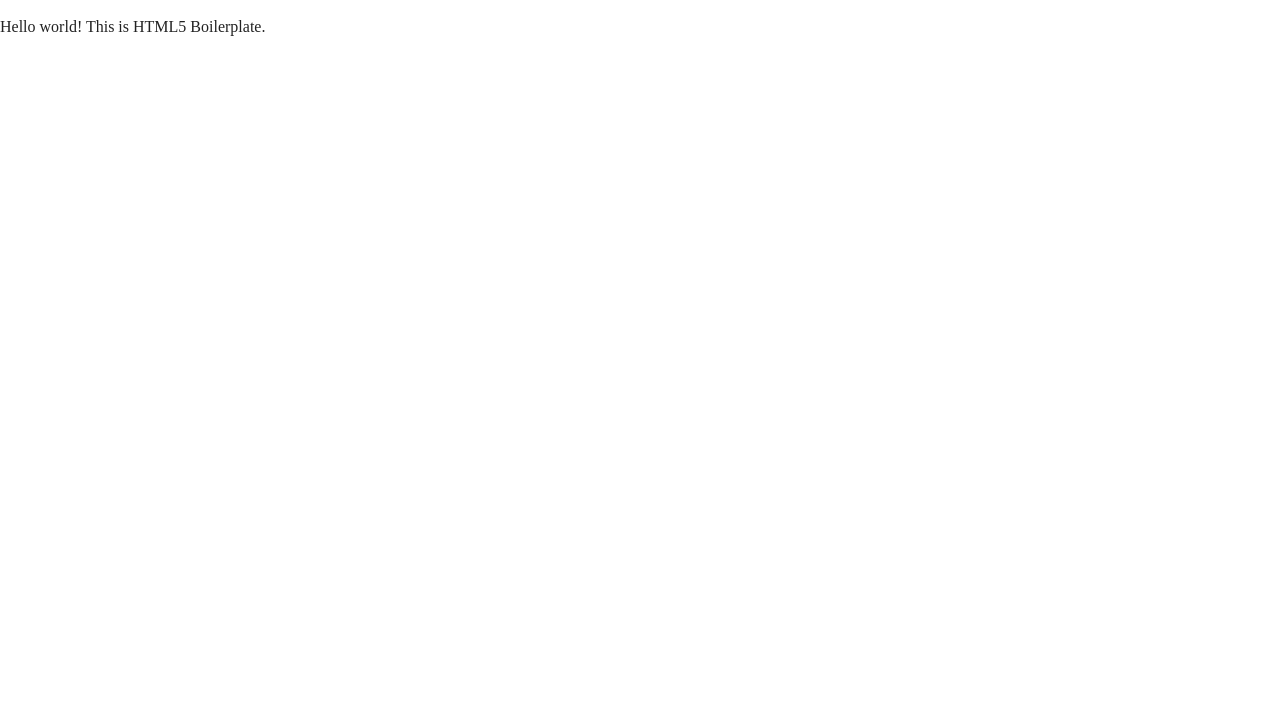
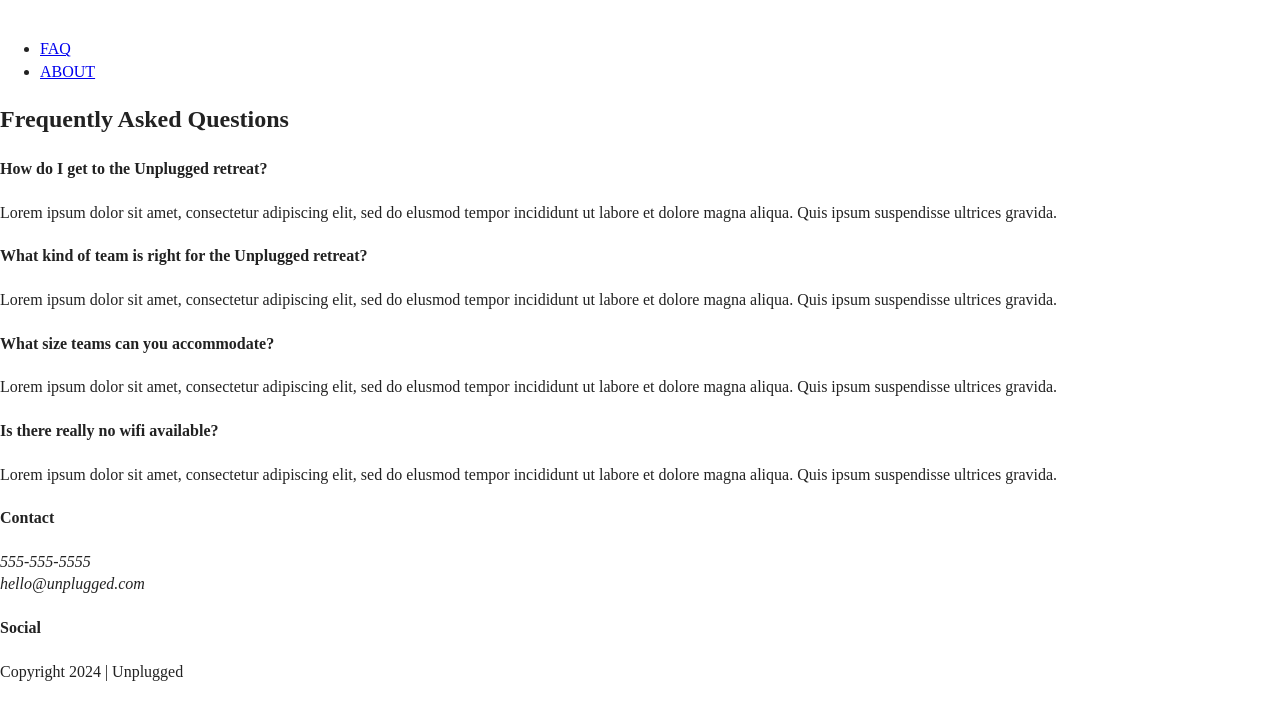
Before and after one commit to Margo-N/unplugged-retreat-website-project, a website: page faq/index.html in a window 1280 px wide. Drawn offline with Linux system fonts and the light colour scheme.

Commit message:
Coded FAQ page

```diff
--- a/faq/index.html
+++ b/faq/index.html
@@ -3,7 +3,7 @@
 
 <head>
   <meta charset="utf-8">
-  <title></title>
+  <title>FAQ | Unplugged Retreat</title>
   <meta name="description" content="">
   <meta name="viewport" content="width=device-width, initial-scale=1">
 
@@ -24,8 +24,76 @@
 
 <body>
 
-  <!-- Add your site or application content here -->
-  <p>Hello world! This is HTML5 Boilerplate.</p>
+  <header>
+    <div class="content-wrapper">
+      <a href="#">
+        <img >
+      </a>
+      <div class="header-divider"></div>
+      <nav>
+        <ul>
+          <li><a href="index.html">FAQ</a></li>
+          <li><a href="../about/index.html">ABOUT</a></li>
+        </ul>
+      </nav>
+
+    </div>
+  </header>
+  <main class="faq">
+    <div class="content-wrapper">
+      <h2>Frequently Asked Questions</h2>
+      <div class="faq-content">
+        <h4>How do I get to the Unplugged retreat?</h4>
+        <p>Lorem ipsum dolor sit amet, consectetur adipiscing elit, sed do elusmod tempor incididunt ut labore et dolore magna aliqua. Quis ipsum suspendisse ultrices gravida.</p>
+      </div>
+      <div class="faq-content">
+        <h4>What kind of team is right for the Unplugged retreat?</h4>
+        <p>Lorem ipsum dolor sit amet, consectetur adipiscing elit, sed do elusmod tempor incididunt ut labore et dolore magna aliqua. Quis ipsum suspendisse ultrices gravida.</p>
+      </div>
+      <div class="faq-content">
+        <h4>What size teams can you accommodate?</h4>
+        <p>Lorem ipsum dolor sit amet, consectetur adipiscing elit, sed do elusmod tempor incididunt ut labore et dolore magna aliqua. Quis ipsum suspendisse ultrices gravida.</p>
+      </div>
+      <div class="faq-content">
+        <h4>Is there really no wifi available?</h4>
+        <p>Lorem ipsum dolor sit amet, consectetur adipiscing elit, sed do elusmod tempor incididunt ut labore et dolore magna aliqua. Quis ipsum suspendisse ultrices gravida.</p>
+      </div>
+    </div>
+
+  </main>
+  <footer>
+    <div class="content-wrapper">
+      <div class="footer-content">
+        <div class="contact">
+          <h4>Contact</h4>
+          <address>
+            <p>
+              555-555-5555<br>
+              hello@unplugged.com
+            </p>
+          </address>
+        </div>
+        <div class="social">
+          <h4>Social</h4>
+          <div class="social-icons">
+            <p>
+              <a href="#"></a>
+            </p>
+            <p>
+              <a href="#"></a>
+            </p>
+            <p>
+              <a href="#"></a>
+            </p>
+          </div>
+        </div>
+      </div>
+      <div class="copyright">
+        <p>Copyright 2024 | Unplugged</p>
+      </div>
+    </div>
+  </footer>
+
   <script src="../js/vendor/modernizr-3.11.2.min.js"></script>
   <script src="../js/plugins.js"></script>
   <script src="../js/main.js"></script>
```
Also changed, not shown: about/index.html (+5 -2 lines), index.html (+7 -7 lines).
